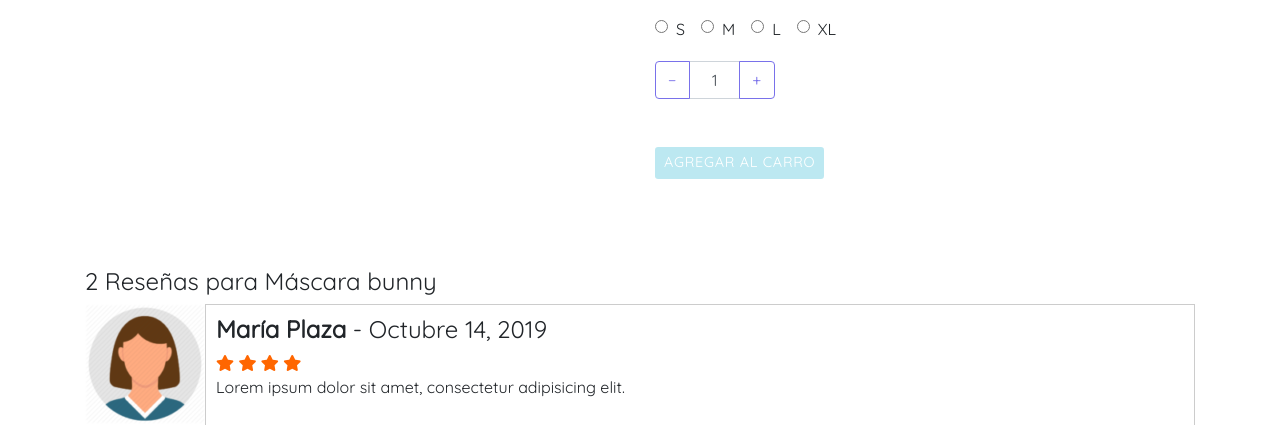
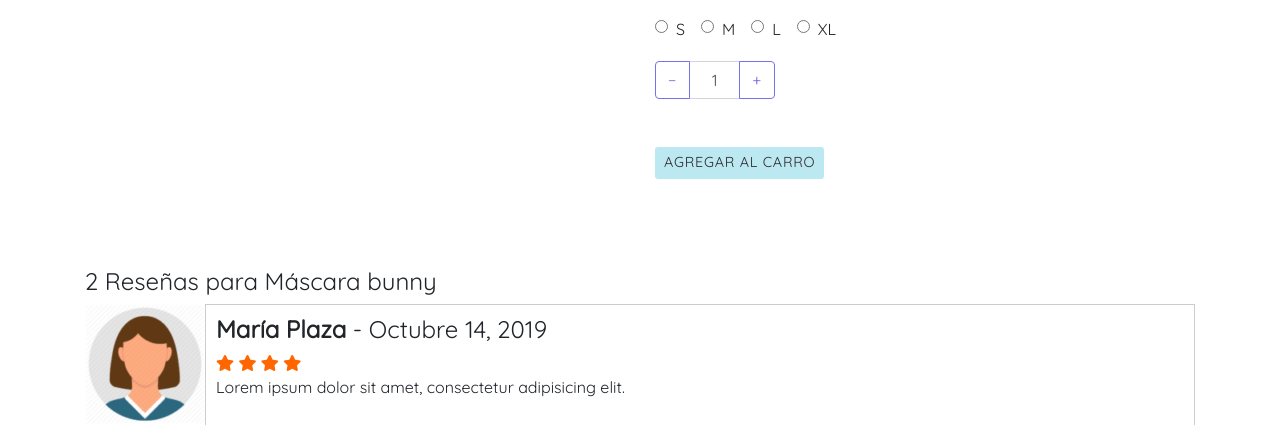
Before and after one commit to JElizabeth1988/FrikiWaii, a Django app: page /Avengers/ in a window 1280 px wide. Shown: the part 694-1119 px from the top of the page. Run offline with Django 3.2, Linux system fonts and the light colour scheme; parts of the project's set-up code (start-up, migrations or seed data) failed here and were passed over; some libraries are stand-ins or nearby versions; some web fonts are replaced.

Commit message:
color enlace

```diff
--- a/dir_frikiwaiiStore/FrikiWaii/core/static/core/css/styleBootstrap.css
+++ b/dir_frikiwaiiStore/FrikiWaii/core/static/core/css/styleBootstrap.css
@@ -531,7 +531,7 @@ div {
 
 /* link no visitado */
 a:link {
-    color: rgb(255, 255, 255);
+    color: rgb(46, 44, 44);
     text-decoration: none;
   }
 .nav-link:link{
--- a/dir_frikiwaiiStore/FrikiWaii/core/views.py
+++ b/dir_frikiwaiiStore/FrikiWaii/core/views.py
@@ -8,7 +8,7 @@ from .forms import ProductoForm, ContactoForm
 from rest_framework import viewsets
 from .serializers import CategoriaSerializer, ProductoSerializer
 
-#import para notificaciones push
+#----------------------import para notificaciones push
 from django.views.decorators.http import require_http_methods
 # csrf_exempt: para enviar el token
 from django.views.decorators.csrf import csrf_exempt
@@ -21,7 +21,7 @@ import json
 
 # FCMDevice: modelo dentro del pqte que representa un dispositivo
 from fcm_django.models import FCMDevice
-#import para notificaciones push
+#-----------------------import para notificaciones push
 
 # Create your views here.
 @csrf_exempt
```
